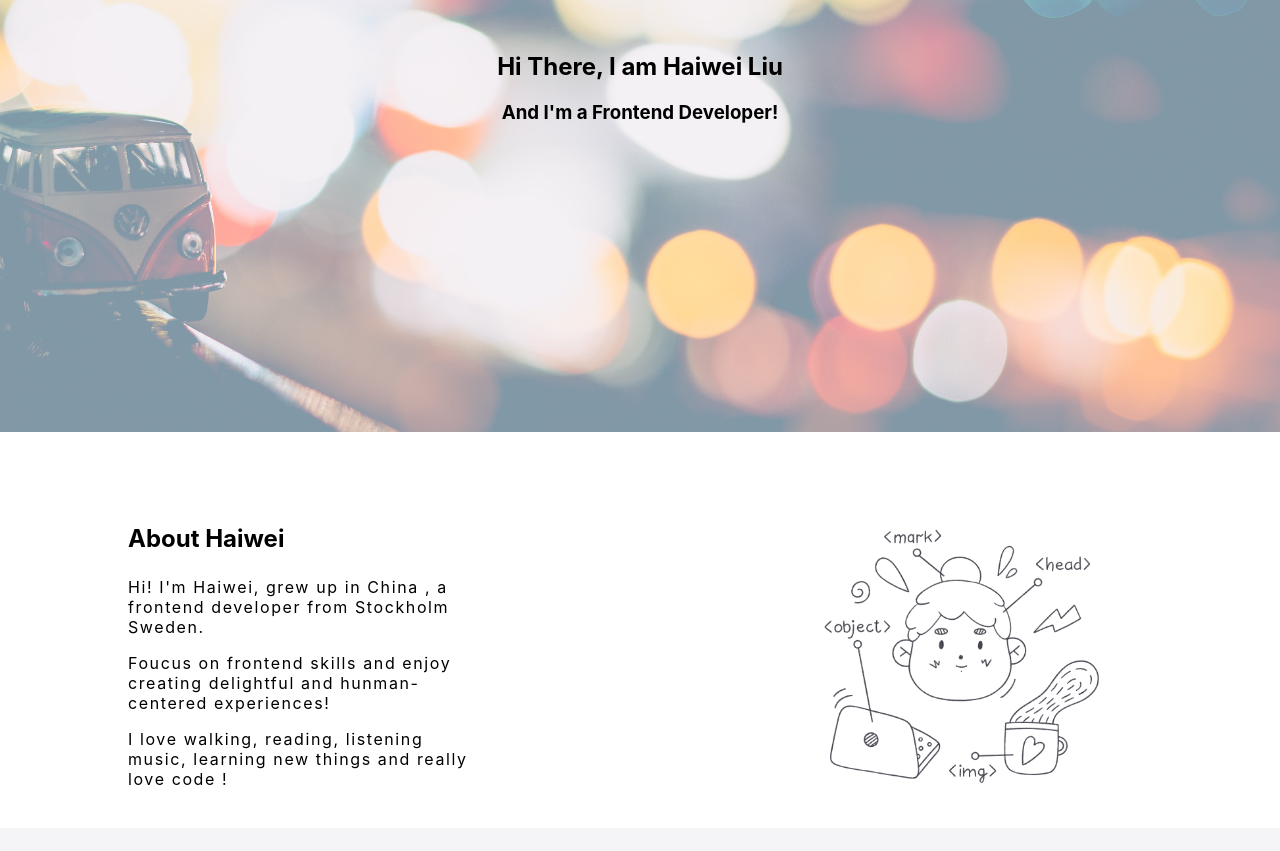
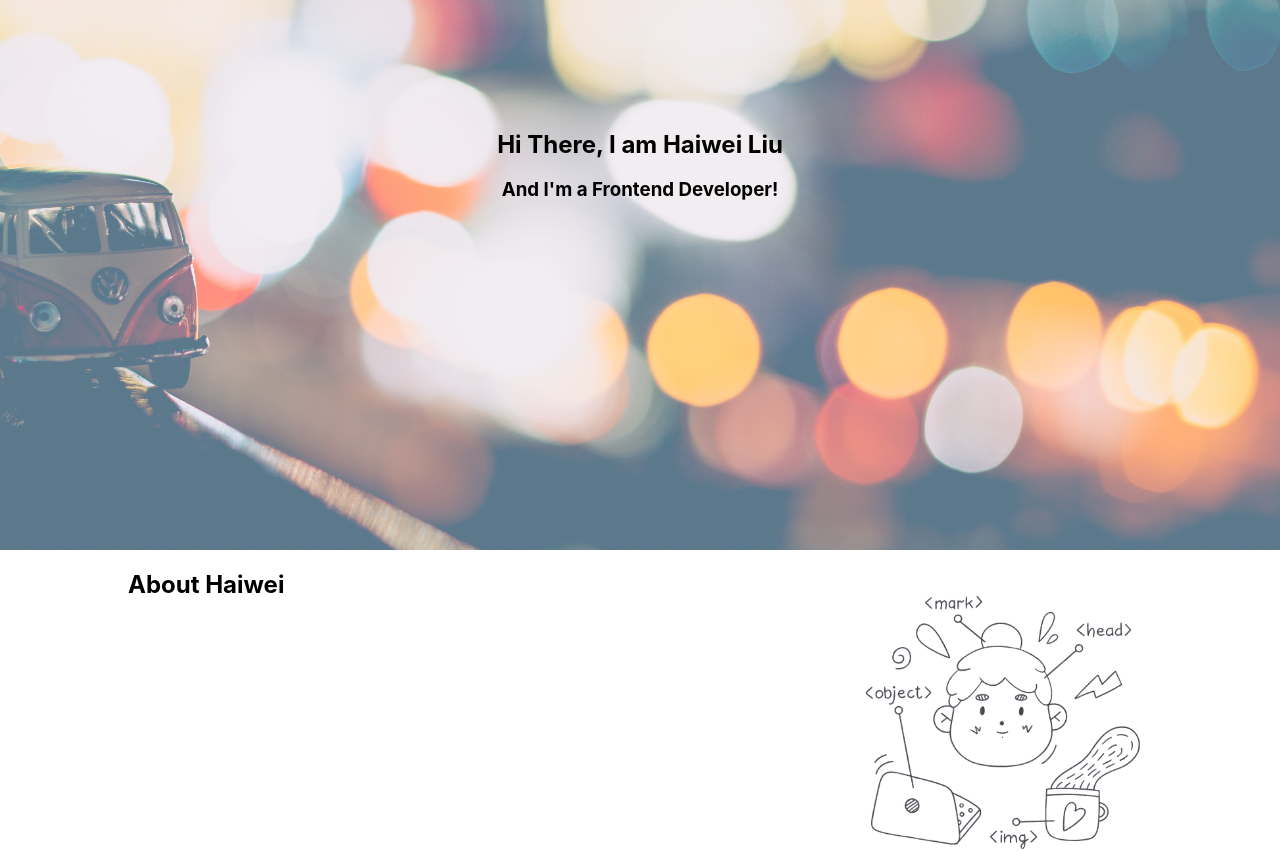
Before and after one commit to liuhaiwei-2021/portfolio-react, a React (Create React App) app: page / in a window 1280 px wide. Shown: the part 200-1051 px from the top of the page. Built offline with nearby package versions, Linux system fonts and the light colour scheme.

Commit message:
hero css adjust

```diff
--- a/src/components/About.jsx
+++ b/src/components/About.jsx
@@ -9,7 +9,7 @@ function About() {
           <h1>About Haiwei</h1>
         </div>
 
-        <div className="about-text">
+        <div classNameder="about-text">
           <p>
             Hi! I'm Haiwei, grew up in China , a frontend developer from
             Stockholm Sweden.
@@ -20,7 +20,7 @@ function About() {
           </p>
           <p>
             I love walking, reading, listening music, learning new things and
-            really love code !
+            really love coding !
           </p>
         </div>
 
--- a/src/components/Footer.jsx
+++ b/src/components/Footer.jsx
@@ -6,8 +6,7 @@ function Footer() {
   return (
     <div className="footer">
       <div className="social-icon-group">
-        {social.length > 0 &&
-          social.map((item, index) => (
+        {social.map((item, index) => (
           <div className="social-icon" key={index}>
             <a href={item.socialURL}>
               <img src={item.imageURL} alt={item.title} />
--- a/src/styles/About.css
+++ b/src/styles/About.css
@@ -1,12 +1,14 @@
 .about {
   display: grid;
-  grid-template-columns: repeat(3, 1fr);
-  grid-template-rows: (100px 100px 100px);
+  min-height: 100vh;
+  width: 100%;
+  grid-template-rows: (1fr 1fr);
+  grid-template-columns: (1fr 1fr);
   padding: 20px 0px 20px;
 }
 .about-header {
   grid-column-start: 1;
-  grid-column-end: 3;
+  grid-column-end: 2;
   grid-row-start: 1;
   grid-row-end: 2;
 }
@@ -14,14 +16,13 @@
   grid-column-start: 1;
   grid-column-end: 2;
   grid-row-start: 2;
-  grid-row-end: 4;
-  letter-spacing: 2px;
+  grid-row-end: 3;
 }
 .about-illustartion {
-  grid-column-start: 3;
-  grid-column-end: 4;
+  grid-column-start: 2;
+  grid-column-end: 3;
   grid-row-start: 1;
-  grid-row-end: 4;
+  grid-row-end: 3;
 }
 .about img {
   width: 300px;
--- a/src/styles/App.css
+++ b/src/styles/App.css
@@ -21,7 +21,7 @@ body {
 }
 .content {
   display: block;
-  margin-top: 50px;
+  /* margin-top: 50px; */
 }
 .bg-light {
   background-color: #ffffff;
@@ -33,3 +33,7 @@ p {
   margin-top: 4px;
   letter-spacing: 0.1em;
 }
+h1,
+h2 {
+  margin: 0;
+}
--- a/src/styles/Hero.css
+++ b/src/styles/Hero.css
@@ -1,18 +1,21 @@
 .hero {
-  display: grid;
-  grid-template-columns: repeat(3, 1fr);
-  grid-template-rows: 1fr 1fr 1fr 1fr;
-  /* padding: 20px 0px 20px; */
+  position: relative;
+  height: calc(100vh - 50px);
   width: 100%;
+  display: flex;
+  flex-direction: column;
+  justify-content: center;
+  align-items: center;
+  overflow: hidden;
 }
 .hero-image {
   display: block;
   width: 100%;
-  height: 632px;
+  height: calc(100vh - 50px);
   left: 0;
   object-fit: cover;
   position: absolute;
-  opacity: 0.5;
+  opacity: 0.65;
   top: 0;
   z-index: 1;
 }
@@ -21,7 +24,7 @@
   grid-column-end: 3;
   grid-row-start: 2;
   grid-row-end: 3;
-  display: inline-block;
+  display: block;
   padding: 24px;
   text-align: center;
   font-size: 16px;
```
Lines whose indentation alone changed are shown as unchanged.
